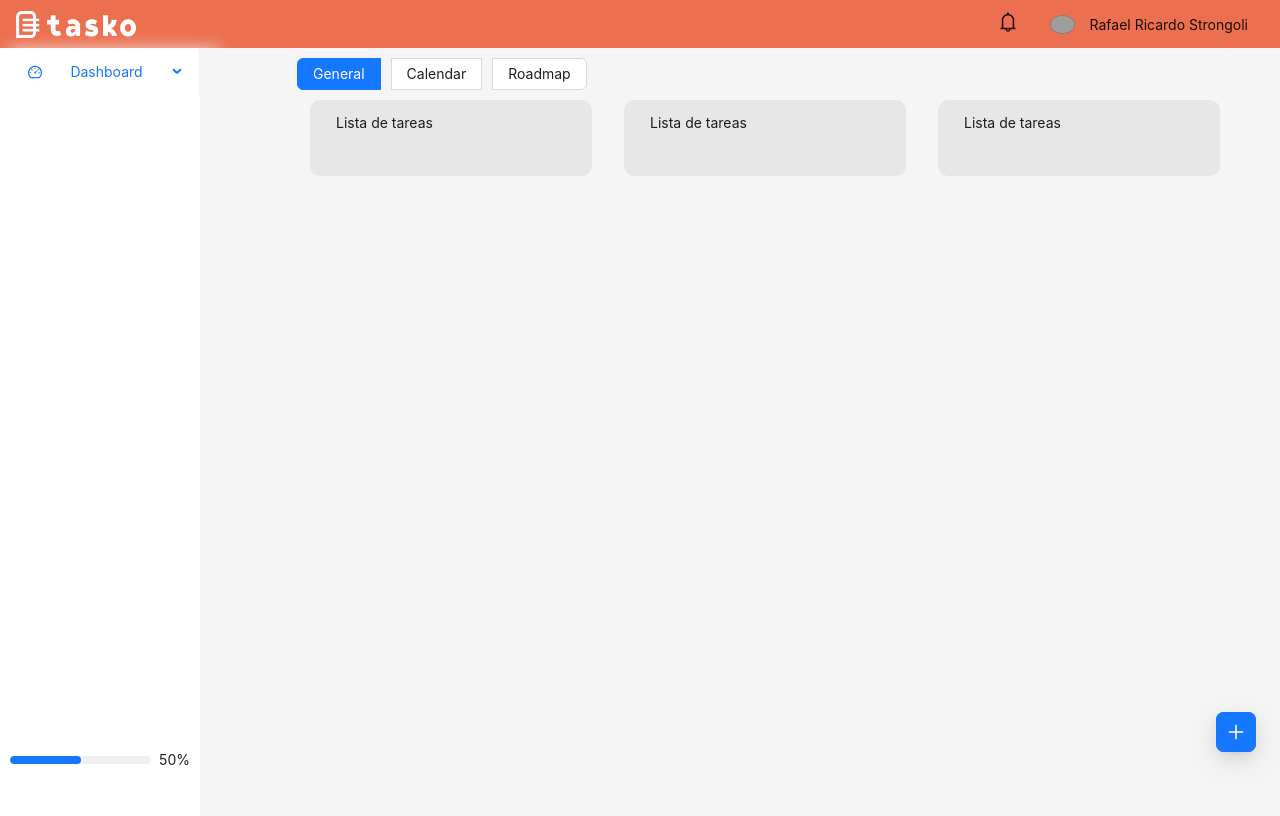
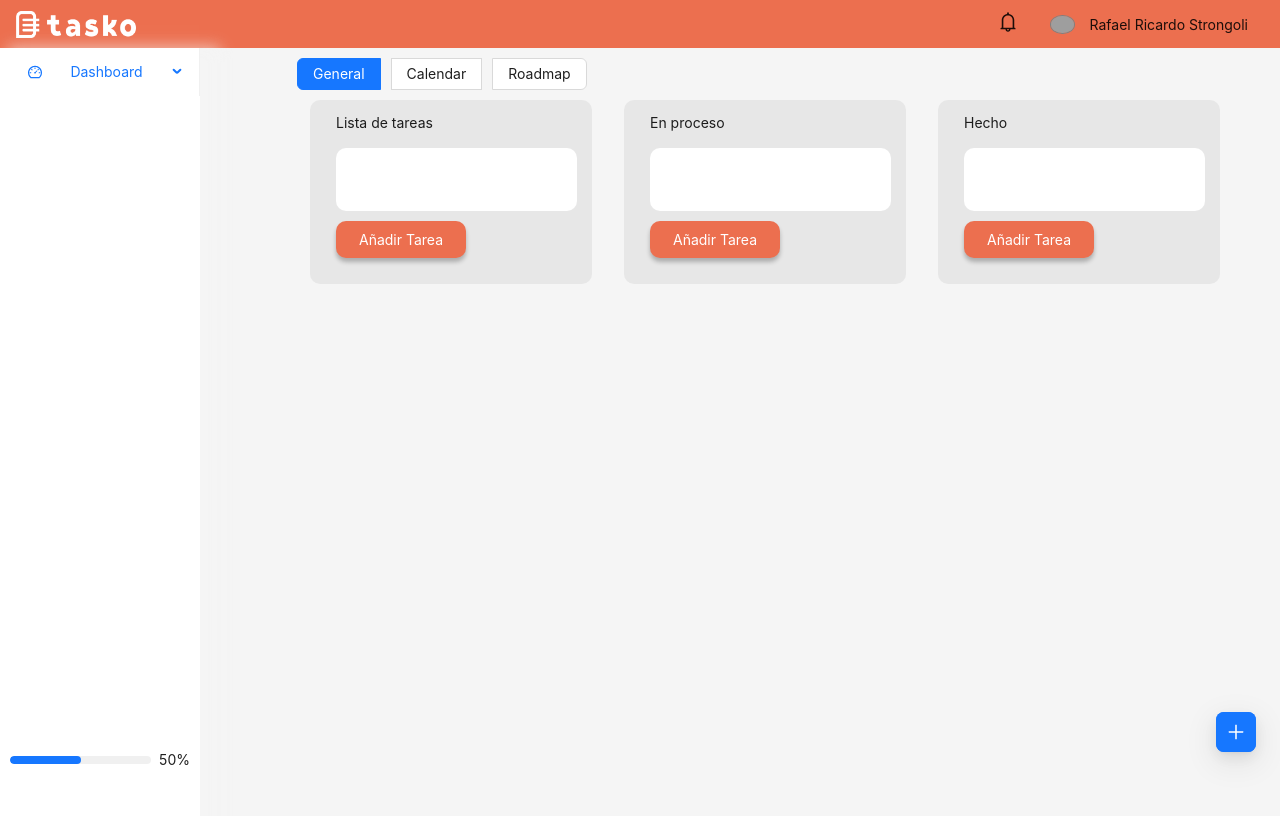
Before and after one commit to tasko-ideas/frontend, a React (Vite) app: page / in a window 1280 px wide. Shown: the top 816 px of the page. Built offline with nearby package versions, Linux system fonts and the light colour scheme; no server answers; grey boxes are pictures that could not be loaded.

Commit message:
Botones, Card de tareas y columnas

```diff
--- /dev/null
+++ b/src/components/Buttons.jsx
@@ -0,0 +1,24 @@
+import React from "react";
+import { Button } from "antd";
+
+const Buttons = ({ label, htmlType }) => {
+  return (
+    <Button
+      type="primary"
+      style={{
+        margin: "10px 0",
+        width: "130px",
+        minHeight: "37px",
+        borderRadius: "10px",
+        boxShadow: "0px 4px 4px 0px rgba(0, 0, 0, 0.25)",
+        backgroundColor: "#EC6F4F",
+      }}
+      htmlType={htmlType}
+      className="tarea-boton"
+    >
+      {label}
+    </Button>
+  );
+};
+
+export default Buttons;
--- /dev/null
+++ b/src/components/Views/CardTarea.jsx
@@ -0,0 +1,20 @@
+import React from "react";
+
+const CardTarea = () => {
+  return (
+    <div
+      style={{
+        backgroundColor: "white",
+        width: "241px",
+        minHeight: "63px",
+        borderRadius: "10px",
+        padding: "12px 18px",
+        marginTop: "14px",
+      }}
+    >
+      {}
+    </div>
+  );
+};
+
+export default CardTarea;
--- a/src/components/Views/generalView/Column.jsx
+++ b/src/components/Views/generalView/Column.jsx
@@ -1,6 +1,8 @@
 import React from "react";
+import CardTarea from "../CardTarea";
+import Buttons from "../../Buttons";
 
-const Column = () => {
+const Column = ({ title }) => {
   return (
     <div
       style={{
@@ -8,10 +10,12 @@ const Column = () => {
         width: "282px",
         minHeight: "76px",
         borderRadius: "10px",
-        padding: "12px 26px",
+        padding: "12px 26px 16px 26px",
       }}
     >
-      Lista de tareas
+      {title}
+      <CardTarea />
+      <Buttons label="Añadir Tarea" />
     </div>
   );
 };
--- a/src/components/Views/generalView/generalView.jsx
+++ b/src/components/Views/generalView/generalView.jsx
@@ -13,9 +13,9 @@ const GeneralView = () => {
         lineHeight: "22px",
       }}
     >
-      <Column />
-      <Column />
-      <Column />
+      <Column title="Lista de tareas" />
+      <Column title="En proceso" />
+      <Column title="Hecho" />
     </div>
   );
 };
--- a/src/components/modals/ModalAddTask.jsx
+++ b/src/components/modals/ModalAddTask.jsx
@@ -1,10 +1,11 @@
 import { CloseOutlined } from "@ant-design/icons";
 // eslint-disable-next-line object-curly-newline
-import { Button, DatePicker, Form, Input, Select } from "antd";
+import { DatePicker, Form, Input, Select } from "antd";
 import { useForm } from "antd/es/form/Form";
 import React from "react";
 import { useMutation } from "@tanstack/react-query";
 import { setTareas } from "../../services/serviceTareas";
+import Buttons from "../Buttons";
 
 // eslint-disable-next-line object-curly-newline
 const AddTask = ({ visible, hideModal, fechaTask, setFechaTask }) => {
@@ -100,9 +101,7 @@ const AddTask = ({ visible, hideModal, fechaTask, setFechaTask }) => {
           />
         </Form.Item>
         <Form.Item style={{ display: "flex", justifyContent: "flex-end" }}>
-          <Button type="primary" htmlType="submit">
-            Agregar Tarea
-          </Button>
+          <Buttons label="Agregar tarea" htmlType="submit" />
         </Form.Item>
       </Form>
     </div>
--- a/src/index.css
+++ b/src/index.css
@@ -111,3 +111,7 @@ li {
 .Prioritario {
   color: firebrick !important;
 }
+
+.tarea-boton:hover {
+  background-color: #3D8BF2 !important;
+}
```
